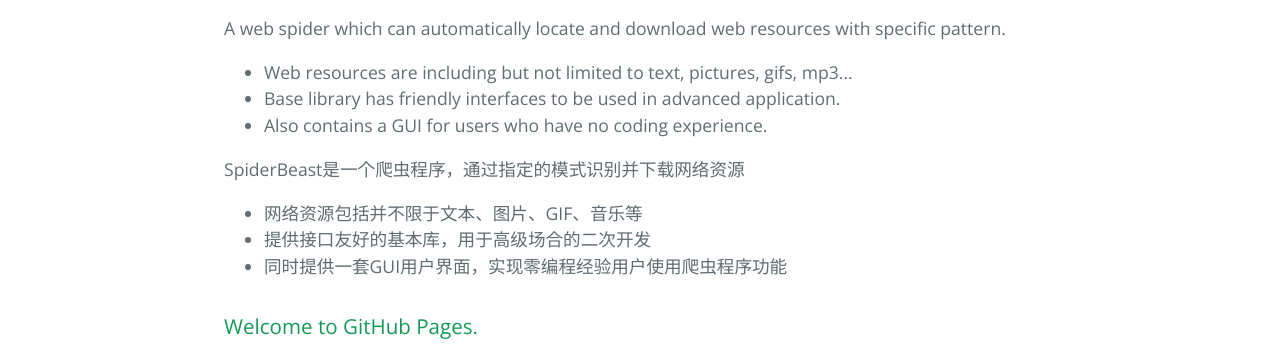
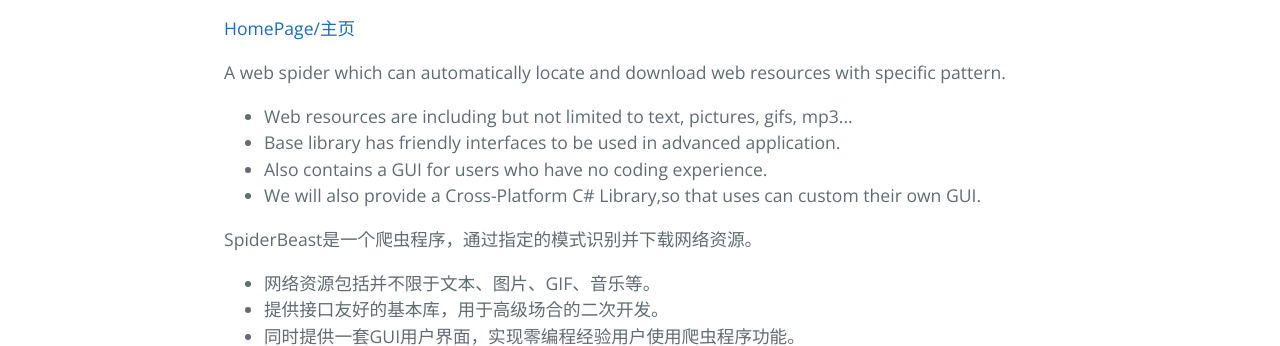
Before and after one commit to BlessingSoftware/SpiderBeast, a plain HTML site: page index.html in a window 1280 px wide. Shown: the part 470-816 px from the top of the page. Drawn offline with nearby package versions, Linux system fonts and the light colour scheme.

Commit message:
Create gh-pages branch via GitHub

```diff
--- a/index.html
+++ b/index.html
@@ -22,20 +22,24 @@
       <h1>
 <a id="spiderbeast" class="anchor" href="#spiderbeast" aria-hidden="true"><span class="octicon octicon-link"></span></a>SpiderBeast</h1>
 
+<p><a href="http://blessingsoftware.github.io/SpiderBeast" title="SpiderBeast">HomePage/主页</a></p>
+
 <p>A web spider which can automatically locate and download web resources with specific pattern.</p>
 
 <ul>
 <li>Web resources are including but not limited to text, pictures, gifs, mp3...</li>
 <li>Base library has friendly interfaces to be used in advanced application.</li>
 <li>Also contains a GUI for users who have no coding experience.</li>
+<li>We will also provide a Cross-Platform C# Library,so that uses can custom their own GUI.</li>
 </ul>
 
-<p>SpiderBeast是一个爬虫程序，通过指定的模式识别并下载网络资源</p>
+<p>SpiderBeast是一个爬虫程序，通过指定的模式识别并下载网络资源。</p>
 
 <ul>
-<li>网络资源包括并不限于文本、图片、GIF、音乐等</li>
-<li>提供接口友好的基本库，用于高级场合的二次开发</li>
-<li>同时提供一套GUI用户界面，实现零编程经验用户使用爬虫程序功能</li>
+<li>网络资源包括并不限于文本、图片、GIF、音乐等。</li>
+<li>提供接口友好的基本库，用于高级场合的二次开发。</li>
+<li>同时提供一套GUI用户界面，实现零编程经验用户使用爬虫程序功能。</li>
+<li>我们也会提供一个跨平台的C#类库供用户自行定制自己的GUI。</li>
 </ul>
 
 <h3>
```
Also changed, not shown: params.json (+1 -1 lines).
